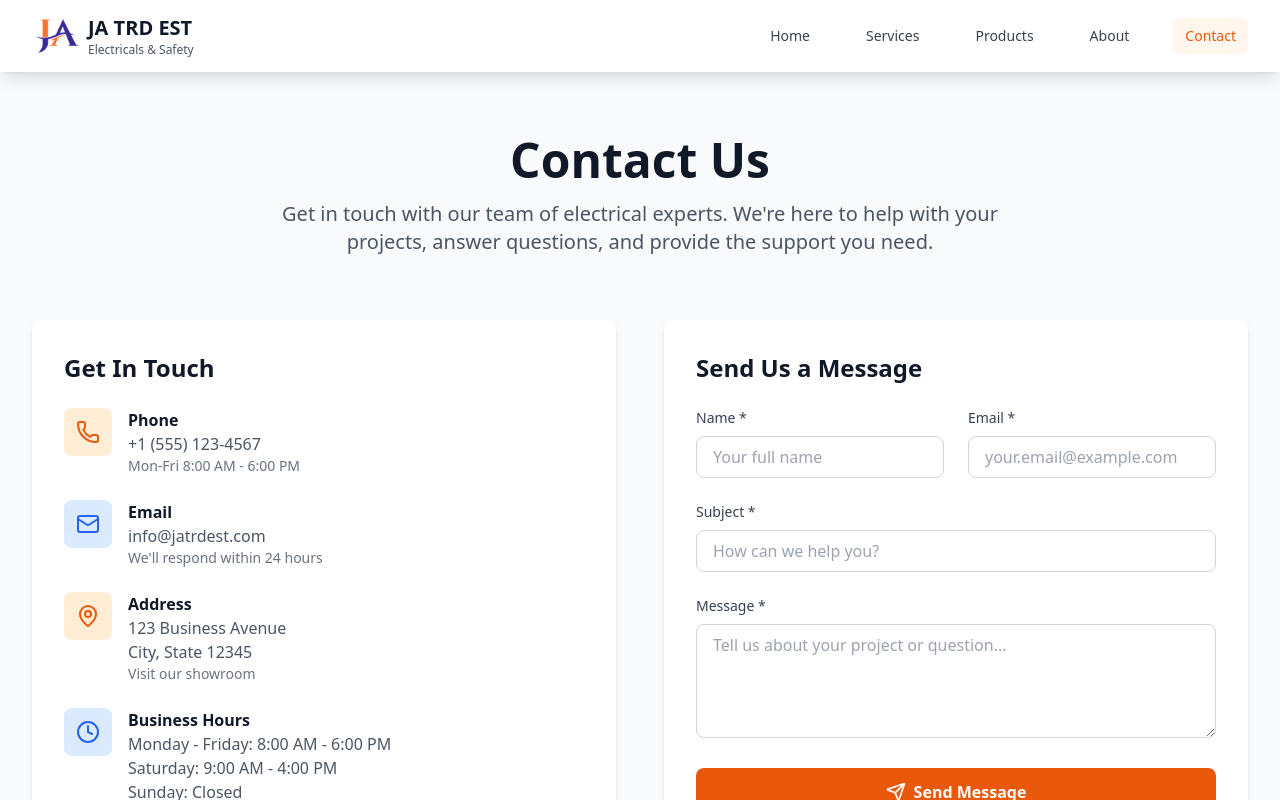
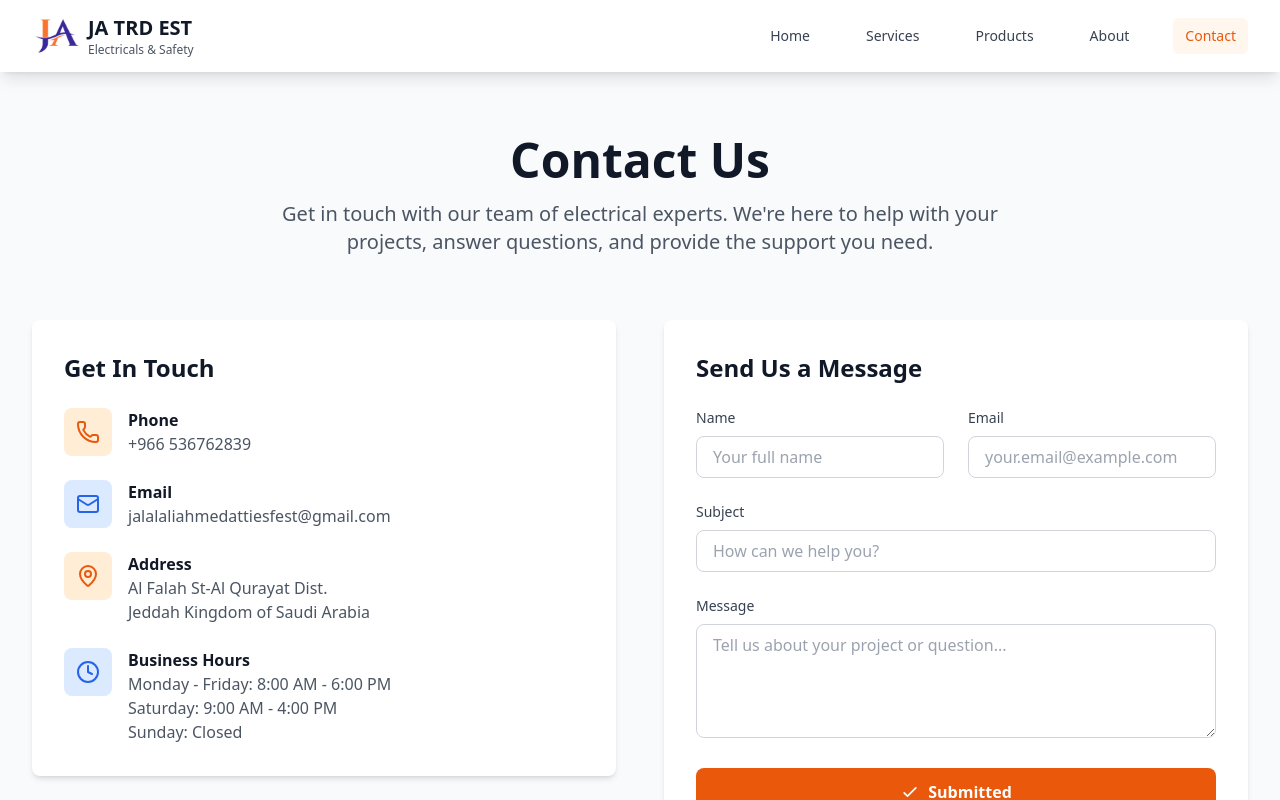
Before and after one commit to enhancia-co/ja-electricals, a React (Vite) app: page /contact in a window 1280 px wide. Both pictures are taken after typing "Sample", "name@example.com", "Sample", "Sample" into the empty fields and a click on the button "Send Message". Shown: the top 800 px of the page. Built offline with nearby package versions, Linux system fonts and the light colour scheme.

Commit message:
add: contact details added

```diff
--- a/src/components/ProductCard.tsx
+++ b/src/components/ProductCard.tsx
@@ -12,7 +12,7 @@ function getDisplayCategory(category: string) {
 
 const ProductCard: React.FC<ProductCardProps> = ({ product }) => {
   const handleWhatsAppRedirect = () => {
-    const phoneNumber = '+917736382729'; // Replace with your actual WhatsApp number
+    const phoneNumber = '+966536762839';
     const message = `Hi! I'm interested in the product *${product.title}*. Can you provide more details about pricing and availability?`;
     const encodedMessage = encodeURIComponent(message);
     const whatsappUrl = `https://wa.me/${phoneNumber}?text=${encodedMessage}`;
--- a/src/pages/About.tsx
+++ b/src/pages/About.tsx
@@ -144,7 +144,7 @@ const About: React.FC = () => {
         </div>
 
         {/* Our Team */}
-        <div className="mb-8 sm:mb-12 md:mb-16">
+        {/* <div className="mb-8 sm:mb-12 md:mb-16">
           <h2 className="text-2xl sm:text-3xl font-bold text-gray-900 text-center mb-8 sm:mb-12">Meet Our Team</h2>
           <div className="grid grid-cols-1 sm:grid-cols-2 lg:grid-cols-3 gap-4 sm:gap-6 md:gap-8">
             {team.map((member, index) => (
@@ -162,7 +162,7 @@ const About: React.FC = () => {
               </div>
             ))}
           </div>
-        </div>
+        </div> */}
 
         {/* Statistics */}
         <div className="bg-white rounded-lg shadow-md p-4 sm:p-6 md:p-8">
--- a/src/pages/Contact.tsx
+++ b/src/pages/Contact.tsx
@@ -8,6 +8,8 @@ const Contact = () => {
     subject: '',
     message: ''
   });
+  const [loading, setLoading] = useState(false);
+  const [submitted, setSubmitted] = useState(false);
 
   const handleInputChange = (e: React.ChangeEvent<HTMLInputElement | HTMLTextAreaElement>) => {
     const { name, value } = e.target;
@@ -19,10 +21,16 @@ const Contact = () => {
 
   const handleSubmit = (e: React.FormEvent) => {
     e.preventDefault();
-    // Handle form submission here
-    console.log('Form submitted:', formData);
-    alert('Thank you for your message! We will get back to you soon.');
-    setFormData({ name: '', email: '', subject: '', message: '' });
+    setLoading(true);
+    setSubmitted(false);
+    // Simulate async submission
+    setTimeout(() => {
+      setLoading(false);
+      setSubmitted(true);
+      setFormData({ name: '', email: '', subject: '', message: '' });
+      // Optionally, reset submitted after a delay
+      setTimeout(() => setSubmitted(false), 2000);
+    }, 1500);
   };
 
   return (
@@ -52,8 +60,8 @@ const Contact = () => {
                   </div>
                   <div>
                     <h3 className="font-semibold text-gray-900 text-sm sm:text-base">Phone</h3>
-                    <p className="text-gray-600 text-sm sm:text-base">+1 (555) 123-4567</p>
-                    <p className="text-xs sm:text-sm text-gray-500">Mon-Fri 8:00 AM - 6:00 PM</p>
+                    <p className="text-gray-600 text-sm sm:text-base">+966 536762839</p>
+                    {/* <p className="text-xs sm:text-sm text-gray-500">Mon-Fri 8:00 AM - 6:00 PM</p> */}
                   </div>
                 </div>
 
@@ -63,8 +71,8 @@ const Contact = () => {
                   </div>
                   <div>
                     <h3 className="font-semibold text-gray-900 text-sm sm:text-base">Email</h3>
-                    <p className="text-gray-600 text-sm sm:text-base">info@jatrdest.com</p>
-                    <p className="text-xs sm:text-sm text-gray-500">We'll respond within 24 hours</p>
+                    <p className="text-gray-600 text-sm sm:text-base">jalalaliahmedattiesfest@gmail.com</p>
+                    {/* <p className="text-xs sm:text-sm text-gray-500">We'll respond within 24 hours</p> */}
                   </div>
                 </div>
 
@@ -74,8 +82,8 @@ const Contact = () => {
                   </div>
                   <div>
                     <h3 className="font-semibold text-gray-900 text-sm sm:text-base">Address</h3>
-                    <p className="text-gray-600 text-sm sm:text-base">123 Business Avenue<br />City, State 12345</p>
-                    <p className="text-xs sm:text-sm text-gray-500">Visit our showroom</p>
+                    <p className="text-gray-600 text-sm sm:text-base">Al Falah St-Al Qurayat Dist. <br />Jeddah Kingdom of Saudi Arabia</p>
+                    {/* <p className="text-xs sm:text-sm text-gray-500">Visit our showroom</p> */}
                   </div>
                 </div>
 
@@ -96,7 +104,7 @@ const Contact = () => {
             </div>
 
             {/* Emergency Contact */}
-            <div className="bg-gradient-to-r from-orange-600 to-red-600 rounded-lg p-4 sm:p-6 md:p-8 text-white">
+            {/* <div className="bg-gradient-to-r from-orange-600 to-red-600 rounded-lg p-4 sm:p-6 md:p-8 text-white">
               <h3 className="text-lg sm:text-xl font-bold mb-3 sm:mb-4">Emergency Services</h3>
               <p className="mb-3 sm:mb-4 text-sm sm:text-base">
                 Need electrical supplies urgently? We offer 24/7 emergency support for critical situations.
@@ -105,7 +113,7 @@ const Contact = () => {
                 <Phone className="h-4 w-4 sm:h-5 sm:w-5" />
                 <span className="font-semibold text-sm sm:text-base">Emergency Line: +1 (555) 999-0000</span>
               </div>
-            </div>
+            </div> */}
           </div>
 
           {/* Contact Form */}
@@ -116,7 +124,7 @@ const Contact = () => {
               <div className="grid grid-cols-1 sm:grid-cols-2 gap-4 sm:gap-6">
                 <div>
                   <label htmlFor="name" className="block text-xs sm:text-sm font-medium text-gray-700 mb-1 sm:mb-2">
-                    Name *
+                    Name
                   </label>
                   <input
                     type="text"
@@ -125,13 +133,13 @@ const Contact = () => {
                     required
                     value={formData.name}
                     onChange={handleInputChange}
-                    className="w-full px-3 sm:px-4 py-2 border border-gray-300 rounded-lg focus:ring-2 focus:ring-orange-500 focus:border-transparent text-sm sm:text-base"
+                    className="w-full px-3 sm:px-4 py-2 border border-gray-300 rounded-lg focus:border-transparent text-sm sm:text-base"
                     placeholder="Your full name"
                   />
                 </div>
                 <div>
                   <label htmlFor="email" className="block text-xs sm:text-sm font-medium text-gray-700 mb-1 sm:mb-2">
-                    Email *
+                    Email
                   </label>
                   <input
                     type="email"
@@ -140,7 +148,7 @@ const Contact = () => {
                     required
                     value={formData.email}
                     onChange={handleInputChange}
-                    className="w-full px-3 sm:px-4 py-2 border border-gray-300 rounded-lg focus:ring-2 focus:ring-orange-500 focus:border-transparent text-sm sm:text-base"
+                    className="w-full px-3 sm:px-4 py-2 border border-gray-300 rounded-lg focus:border-transparent text-sm sm:text-base"
                     placeholder="your.email@example.com"
                   />
                 </div>
@@ -148,7 +156,7 @@ const Contact = () => {
 
               <div>
                 <label htmlFor="subject" className="block text-xs sm:text-sm font-medium text-gray-700 mb-1 sm:mb-2">
-                  Subject *
+                  Subject
                 </label>
                 <input
                   type="text"
@@ -157,14 +165,14 @@ const Contact = () => {
                   required
                   value={formData.subject}
                   onChange={handleInputChange}
-                  className="w-full px-3 sm:px-4 py-2 border border-gray-300 rounded-lg focus:ring-2 focus:ring-orange-500 focus:border-transparent text-sm sm:text-base"
+                  className="w-full px-3 sm:px-4 py-2 border border-gray-300 rounded-lg focus:border-transparent text-sm sm:text-base"
                   placeholder="How can we help you?"
                 />
               </div>
 
               <div>
                 <label htmlFor="message" className="block text-xs sm:text-sm font-medium text-gray-700 mb-1 sm:mb-2">
-                  Message *
+                  Message
                 </label>
                 <textarea
                   id="message"
@@ -173,17 +181,31 @@ const Contact = () => {
                   rows={4}
                   value={formData.message}
                   onChange={handleInputChange}
-                  className="w-full px-3 sm:px-4 py-2 border border-gray-300 rounded-lg focus:ring-2 focus:ring-orange-500 focus:border-transparent text-sm sm:text-base"
+                  className="w-full px-3 sm:px-4 py-2 border border-gray-300 rounded-lg focus:border-transparent text-sm sm:text-base"
                   placeholder="Tell us about your project or question..."
                 />
               </div>
 
               <button
                 type="submit"
-                className="w-full bg-orange-600 text-white py-2 sm:py-3 px-4 sm:px-6 rounded-lg font-semibold hover:bg-orange-700 transition-colors flex items-center justify-center text-sm sm:text-base"
+                className={`w-full bg-orange-600 text-white py-2 sm:py-3 px-4 sm:px-6 rounded-lg font-semibold transition-colors flex items-center justify-center text-sm sm:text-base ${loading ? 'opacity-70 cursor-not-allowed' : 'hover:bg-orange-700'}`}
+                disabled={loading || submitted}
               >
-                <Send className="h-4 w-4 sm:h-5 sm:w-5 mr-2" />
-                Send Message
+                {loading ? (
+                  <svg className="animate-spin h-4 w-4 sm:h-5 sm:w-5 mr-2 text-white" xmlns="http://www.w3.org/2000/svg" fill="none" viewBox="0 0 24 24">
+                    <circle className="opacity-25" cx="12" cy="12" r="10" stroke="currentColor" strokeWidth="4"></circle>
+                    <path className="opacity-75" fill="currentColor" d="M4 12a8 8 0 018-8v4a4 4 0 00-4 4H4z"></path>
+                  </svg>
+                ) : submitted ? (
+                  <span className="flex items-center">
+                    <svg className="h-4 w-4 sm:h-5 sm:w-5 mr-2 text-white" fill="none" stroke="currentColor" strokeWidth="2" viewBox="0 0 24 24">
+                      <path strokeLinecap="round" strokeLinejoin="round" d="M5 13l4 4L19 7" />
+                    </svg>
+                    Submitted
+                  </span>
+                ) : (
+                  <span className="flex items-center"><Send className="h-4 w-4 sm:h-5 sm:w-5 mr-2" /> Send Message</span>
+                )}
               </button>
             </form>
           </div>
--- a/src/pages/Home.tsx
+++ b/src/pages/Home.tsx
@@ -91,7 +91,7 @@ const Home: React.FC = () => {
     <div>
       {/* Hero Section */}
       <section
-        className="h-[50vh] sm:h-[70vh] md:h-[75vh] lg:h-[80vh] xl:h-[90vh] bg-gray-100 relative text-white"
+        className="h-[60vh] sm:h-[70vh] md:h-[75vh] lg:h-[80vh] xl:h-[90vh] bg-gray-100 relative text-white"
         style={{
           backgroundImage: `linear-gradient(rgba(0, 0, 0, 0.6), rgba(0, 0, 0, 0.4)), linear-gradient(rgba(37, 99, 235, 0.7), rgba(234, 88, 12, 0.7)), url(${banner})`,
           backgroundSize: 'cover',
@@ -105,7 +105,14 @@ const Home: React.FC = () => {
             ? 'opacity-100 transform translate-y-0'
             : 'opacity-0 transform translate-y-8'
             }`}>
-            <h1 className="text-2xl md:text-3xl lg:text-4xl xl:text-5xl font-bold mb-4 sm:mb-6">
+            {/* here add  */}
+            <h2 className="text-2xl md:text-3xl lg:text-4xl xl:text-5xl font-bold mb-2 text-white">
+              Jalal Ali Ahmad Otayyif Trading Est
+            </h2>
+            <h3 className="text-2xl md:text-3xl lg:text-4xl xl:text-5xl font-bold mb-10" style={{ color: '#FFD600' }}>
+              مؤسسة جلال علي احمد عطيف التجارية
+            </h3>
+            <h1 className="text-xl md:text-2xl lg:text-3xl xl:text-4xl font-bold mb-4 sm:mb-6">
               Your trusted destination for <br className="hidden sm:block" />
               all electrical supplies and solutions
             </h1>
@@ -164,8 +171,10 @@ const Home: React.FC = () => {
                   Our Mission
                 </h3>
                 <p className="text-sm sm:text-base md:text-lg text-gray-600 leading-relaxed">
-                  To offer a comprehensive range of electrical products that meet the diverse
-                  needs of our customers, ensuring safety, performance, and efficiency in every project.
+                  At <strong> JA</strong>  , our mission is to offer a comprehensive range of electrical products
+                  that meet the diverse needs of our customers. We strive to deliver top-notch
+                  products, from basic wiring to complex electrical systems, ensuring safety,
+                  performance, and efficiency in every project.
                 </p>
               </div>
 
@@ -404,9 +413,9 @@ const Home: React.FC = () => {
 
           <div className="grid grid-cols-1 sm:grid-cols-2 md:grid-cols-3 gap-6 sm:gap-8 mb-8 sm:mb-12">
             {[
-              { icon: Phone, title: "Phone", info: "+1 (555) 123-4567", subInfo: "Mon-Fri 8:00 AM - 6:00 PM", color: "orange" },
-              { icon: Mail, title: "Email", info: "info@jatrdest.com", subInfo: "We'll respond within 24 hours", color: "blue" },
-              { icon: MapPin, title: "Address", info: "123 Business Avenue", subInfo: "City, State 12345", color: "orange" }
+              { icon: Phone, title: "Phone", info: "+966 536762839", subInfo: "Mon-Fri 8:00 AM - 6:00 PM", color: "orange" },
+              { icon: Mail, title: "Email", info: "jalalaliahmedattiesfest@gmail.com", subInfo: "", color: "blue" },
+              { icon: MapPin, title: "Address", info: "Al Falah St-Al Qurayat Dist.", subInfo: "Jeddah Kingdom of Saudi Arabia", color: "orange" }
             ].map((item, index) => (
               <div
                 key={index}
@@ -421,7 +430,7 @@ const Home: React.FC = () => {
                 </div>
                 <h3 className="text-sm sm:text-base md:text-lg lg:text-xl font-semibold mb-2">{item.title}</h3>
                 <p className="text-gray-600 text-xs sm:text-sm md:text-base">{item.info}</p>
-                <p className="text-sm text-gray-500 text-xs sm:text-sm">{item.subInfo}</p>
+                <p className="text-gray-500 text-xs sm:text-sm">{item.subInfo}</p>
               </div>
             ))}
           </div>
--- a/src/pages/Products.tsx
+++ b/src/pages/Products.tsx
@@ -230,7 +230,7 @@ const Products: React.FC = () => {
                 <input
                   type="text"
                   placeholder="Search products..."
-                  className="w-full pl-10 pr-4 py-1.5 border border-gray-200 rounded-lg focus:ring-2 focus:ring-orange-500 focus:border-orange-500 transition-all duration-200 text-sm bg-gray-50 focus:bg-white hover:bg-white placeholder-gray-400 shadow-sm"
+                  className="w-full pl-10 pr-4 py-1.5 border border-gray-200 rounded-lg focus:border-orange-500 transition-all duration-200 text-sm bg-gray-50 focus:bg-white hover:bg-white placeholder-gray-400 shadow-sm"
                   value={searchTerm}
                   onChange={(e) => setSearchTerm(e.target.value)}
                 />
--- a/src/pages/Services.tsx
+++ b/src/pages/Services.tsx
@@ -94,7 +94,7 @@ const Services: React.FC = () => {
           </p>
           <Link
             to="/contact"
-            className="bg-orange-600 text-white px-6 sm:px-8 py-2 sm:py-3 rounded-lg font-semibold hover:bg-orange-700 transition-colors inline-flex items-center text-sm sm:text-base"
+            className="bg-gradient-to-r from-blue-600 to-orange-600 text-white px-6 sm:px-8 py-2 sm:py-3 rounded-lg font-semibold hover:bg-orange-700 transition-colors inline-flex items-center text-sm sm:text-base"
           >
             Get In Touch
             <ArrowRight className="ml-2 h-4 w-4 sm:h-5 sm:w-5" />
--- a/tailwind.config.js
+++ b/tailwind.config.js
@@ -4,8 +4,8 @@ export default {
   theme: {
     extend: {
       fontFamily: {
-        heading: ['Poppins', 'sans-serif'],
-        body: ['Roboto', 'sans-serif'],
+        heading: ['Hanken Grotesk', 'sans-serif'],
+        body: ['Hanken Grotesk', 'sans-serif'],
       },
       screens: {
         'xs': '475px',
```
Also changed, not shown: src/components/Footer.tsx (+8 -3 lines). Lines whose indentation alone changed are shown as unchanged.
